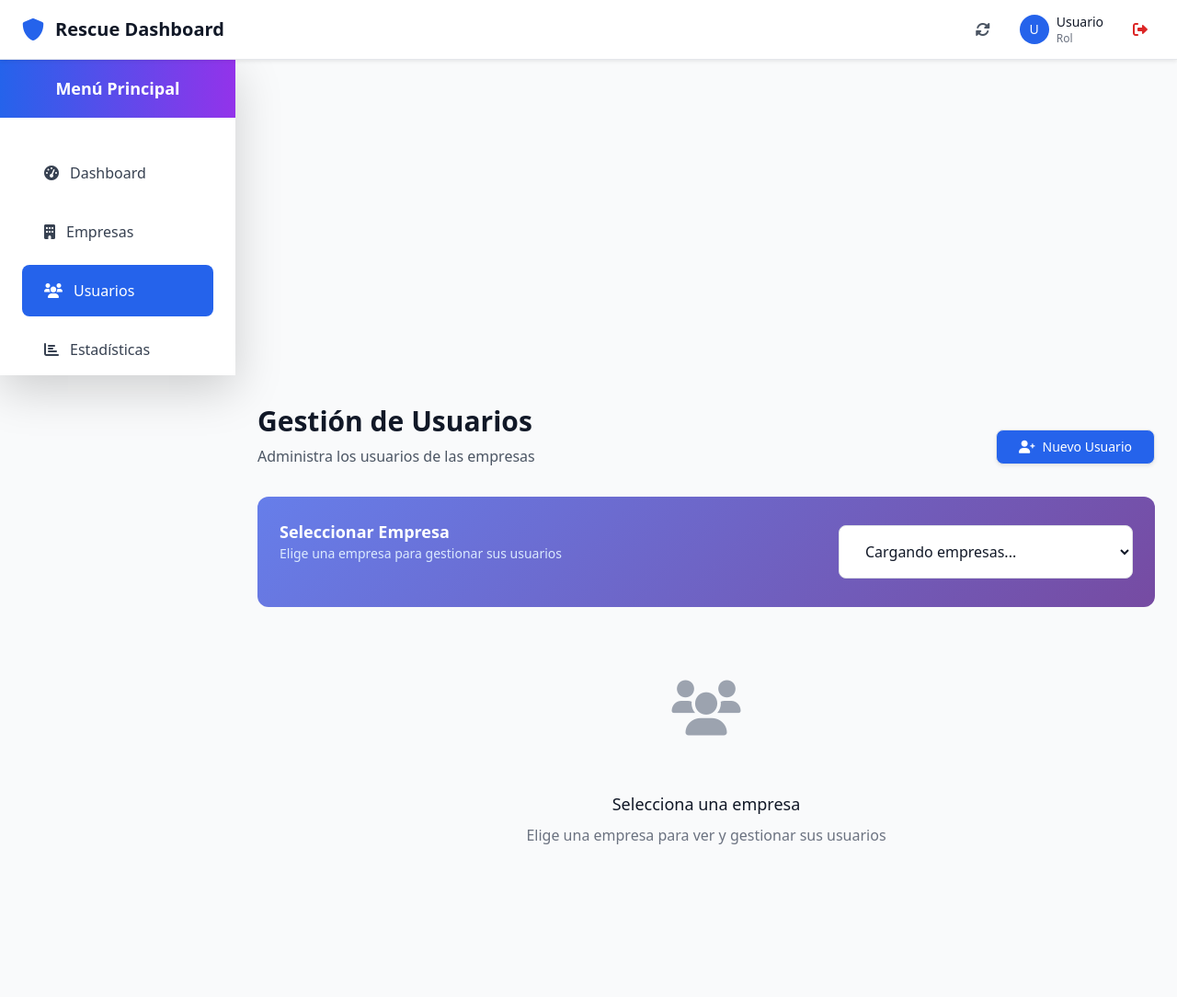
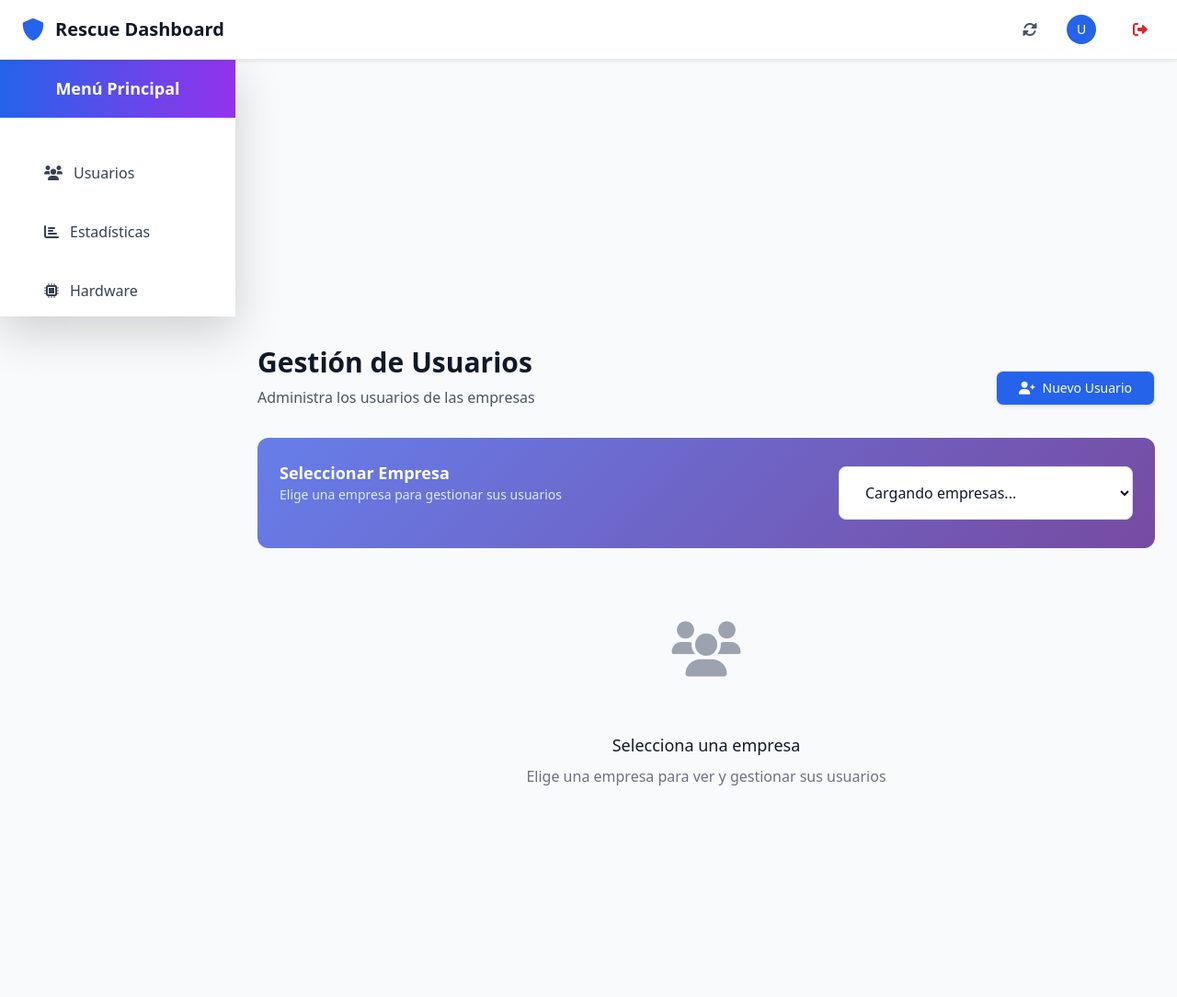
Before and after one commit to NicoLa5Tor/RescueFront, a Flask app: template templates/users.html in a window 1280 px wide. Shown: the whole page at 92% size. Run offline with Flask 3, Linux system fonts and the light colour scheme; the template is opened without the code that fills it, so the values that code supplies are empty; the visitor is signed in with stand-in values (Sample User, id 1); some libraries are stand-ins or nearby versions.

Commit message:
Display navigation based on user role

```diff
--- a/app.py
+++ b/app.py
@@ -8,7 +8,9 @@ from flask import (
     url_for,
     session,
     g,
+    abort,
 )
+from functools import wraps
 from flask_cors import CORS
 from python_api_client import EndpointTestClient
 import os
@@ -34,6 +36,25 @@ PROXY_PREFIX = '/proxy'
 def attach_api_client():
     token = session.get('token')
     g.api_client = EndpointTestClient(BACKEND_API_URL, token)
+
+
+def role_required(*roles):
+    """Decorator to restrict access based on the user's role."""
+
+    def decorator(view_func):
+        @wraps(view_func)
+        def wrapped_view(*args, **kwargs):
+            if 'token' not in session:
+                return redirect(url_for('login'))
+
+            user_role = session.get('user', {}).get('role')
+            if roles and user_role not in roles:
+                abort(403)
+            return view_func(*args, **kwargs)
+
+        return wrapped_view
+
+    return decorator
 
 # ========== RUTAS PÚBLICAS ==========
 @app.route('/')
@@ -81,10 +102,9 @@ def proxy_api(endpoint):
 # La protección la maneja el JavaScript con JWT
 
 @app.route('/admin')
+@role_required('super_admin')
 def admin_dashboard():
     """Dashboard principal - Protegido por JWT en frontend"""
-    if 'token' not in session:
-        return redirect(url_for('login'))
     user = session.get('user', {})
     empresa_id = user.get('empresa_id')
     activity_data = {}
@@ -125,57 +145,60 @@ def admin_dashboard():
     )
 
 @app.route('/admin/users')
+@role_required('super_admin', 'empresa')
 def admin_users():
     """Gestión de usuarios - Protegido por JWT en frontend"""
-    if 'token' not in session:
-        return redirect(url_for('login'))
     return render_template('users.html', api_url=PROXY_PREFIX, active_page='users')
 
 @app.route('/admin/empresas')
+@role_required('super_admin')
 def admin_empresas():
     """Gestión de empresas - Protegido por JWT en frontend"""
-    if 'token' not in session:
-        return redirect(url_for('login'))
     return render_template('admin/empresas.html', api_url=PROXY_PREFIX, active_page='empresas')
 
 @app.route('/admin/empresas/')
+@role_required('super_admin')
 def admin_empresas_slash():
     """Allow trailing slash for empresas"""
     return redirect(url_for('admin_empresas'))
 
 @app.route('/admin/empresa')
 @app.route('/admin/empresa/')
+@role_required('super_admin')
 def admin_empresa_alias():
     """Legacy singular path redirect"""
     return redirect(url_for('admin_empresas'))
 
 @app.route('/admin/stats')
+@role_required('super_admin', 'empresa')
 def admin_stats():
     """Estadísticas - Protegido por JWT en frontend"""
-    if 'token' not in session:
-        return redirect(url_for('login'))
     return render_template('admin/stats.html', api_url=PROXY_PREFIX, active_page='stats')
+
+
+@app.route('/admin/hardware')
+@role_required('super_admin', 'empresa')
+def admin_hardware():
+    """Gestión de hardware - Protegido por JWT en frontend"""
+    return render_template('admin/hardware.html', api_url=PROXY_PREFIX, active_page='hardware')
 
 # ========== RUTAS DE EMPRESA (FUTURO) ==========
 @app.route('/empresa')
+@role_required('empresa')
 def empresa_dashboard():
     """Dashboard de empresa - Protegido por JWT en frontend"""
-    if 'token' not in session:
-        return redirect(url_for('login'))
     return render_template('empresa/dashboard.html', api_url=PROXY_PREFIX)
 
 @app.route('/empresa/empleados')
+@role_required('empresa')
 def empresa_empleados():
     """Gestión de empleados - Protegido por JWT en frontend"""
-    if 'token' not in session:
-        return redirect(url_for('login'))
     return render_template('empresa/empleados.html', api_url=PROXY_PREFIX)
 
 @app.route('/empresa/perfil')
+@role_required('empresa')
 def empresa_perfil():
     """Perfil de empresa - Protegido por JWT en frontend"""
-    if 'token' not in session:
-        return redirect(url_for('login'))
     return render_template('empresa/perfil.html', api_url=PROXY_PREFIX)
 
 # ========== CONTEXTO GLOBAL ==========
--- a/templates/users.html
+++ b/templates/users.html
@@ -46,11 +46,11 @@
         <div class="relative">
           <button class="user-info-btn flex items-center space-x-2 p-2 rounded-lg hover:bg-gray-100 transition-colors">
             <div class="w-8 h-8 bg-blue-600 rounded-full flex items-center justify-center">
-              <span class="text-white text-sm font-medium user-initials">U</span>
+              <span class="text-white text-sm font-medium user-initials">{{ current_user.name | user_initials if current_user else 'U' }}</span>
             </div>
             <div class="hidden md:block text-left">
-              <p class="text-sm font-medium text-gray-900 user-name">Usuario</p>
-              <p class="text-xs text-gray-500 user-role">Rol</p>
+              <p class="text-sm font-medium text-gray-900 user-name">{{ current_user.name if current_user else 'Usuario' }}</p>
+              <p class="text-xs text-gray-500 user-role">{{ current_user.role|title if current_user else '' }}</p>
             </div>
           </button>
         </div>
@@ -74,24 +74,31 @@
 
     <nav class="mt-8">
       <div class="px-4 space-y-2">
-        <a href="/admin" class="flex items-center px-4 py-3 text-gray-700 rounded-lg hover:bg-blue-50 transition-colors">
+        {% if current_user and current_user.get('role') == 'super_admin' %}
+        <a href="{{ url_for('admin_dashboard') }}" class="flex items-center px-4 py-3 text-gray-700 rounded-lg hover:bg-blue-50 transition-colors">
           <i class="fas fa-tachometer-alt mr-3"></i>
           Dashboard
         </a>
 
-        <a href="/admin/empresas" class="admin-only flex items-center px-4 py-3 text-gray-700 rounded-lg hover:bg-blue-50 transition-colors">
+        <a href="{{ url_for('admin_empresas') }}" class="flex items-center px-4 py-3 text-gray-700 rounded-lg hover:bg-blue-50 transition-colors">
           <i class="fas fa-building mr-3"></i>
           Empresas
         </a>
+        {% endif %}
 
-        <a href="/admin/users" class="flex items-center px-4 py-3 bg-blue-600 text-white rounded-lg">
+        <a href="{{ url_for('admin_users') }}" class="flex items-center px-4 py-3 {% if active_page=='users' %}bg-blue-600 text-white{% else %}text-gray-700 hover:bg-blue-50{% endif %} rounded-lg">
           <i class="fas fa-users mr-3"></i>
           Usuarios
         </a>
 
-        <a href="/admin/stats" class="flex items-center px-4 py-3 text-gray-700 rounded-lg hover:bg-blue-50 transition-colors">
+        <a href="{{ url_for('admin_stats') }}" class="flex items-center px-4 py-3 {% if active_page=='stats' %}bg-blue-600 text-white{% else %}text-gray-700 hover:bg-blue-50{% endif %} rounded-lg">
           <i class="fas fa-chart-bar mr-3"></i>
           Estadísticas
+        </a>
+
+        <a href="{{ url_for('admin_hardware') }}" class="flex items-center px-4 py-3 {% if active_page=='hardware' %}bg-blue-600 text-white{% else %}text-gray-700 hover:bg-blue-50{% endif %} rounded-lg">
+          <i class="fas fa-microchip mr-3"></i>
+          Hardware
         </a>
       </div>
     </nav>
```
Also changed, not shown: templates/admin/dashboard.html (+25 -9 lines), templates/admin/hardware.html (added, +9 -0 lines), templates/errors/403.html (added, +11 -0 lines).
